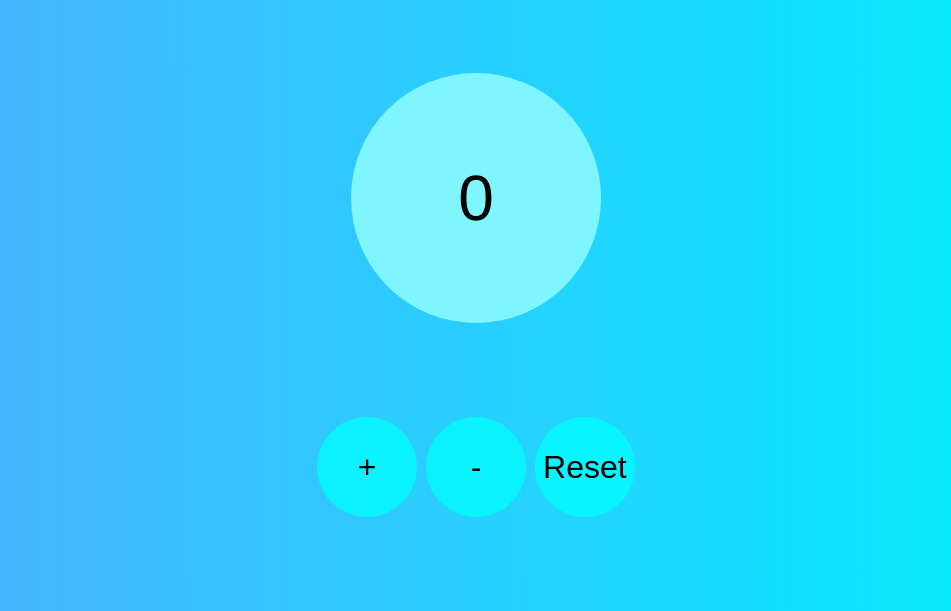
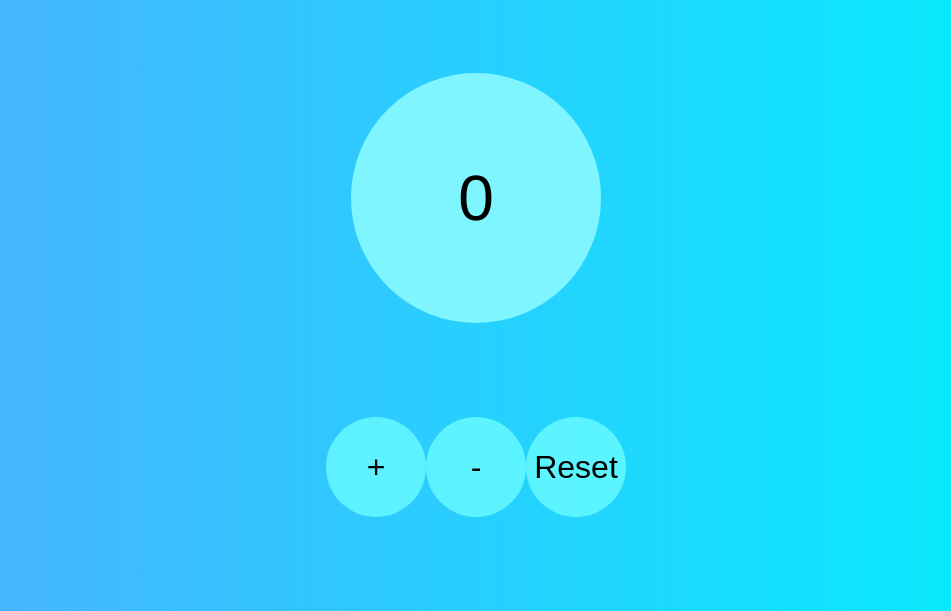
Before and after one commit to LVin100/JavaScript-Basics---Vincent-Legnani, a plain HTML site: page index.html in a window 1280 px wide. Shown: the part 189-800 px from the top of the page, without its empty margins (164-1115 px from the left). Drawn offline with Linux system fonts and the light colour scheme.

Commit message:
button creati nel js

```diff
--- a/assets/script/script.js
+++ b/assets/script/script.js
@@ -1,7 +1,32 @@
 let counter=0;
-const inc = document.getElementById('inc');
-const dec = document.getElementById('dec');
-const reset = document.getElementById('reset');
+
+const label = document.createElement("div");
+document.body.appendChild(label)
+label.setAttribute("id", "counter-label");
+let t = document.createTextNode("0");
+label.appendChild(t);
+
+const container = document.createElement("div");
+document.body.appendChild(container);
+
+const inc = document.createElement('button');
+inc.setAttribute("id", "inc");
+t= document.createTextNode("+");
+container.appendChild(inc);
+inc.appendChild(t);
+
+const dec = document.createElement('button');
+inc.setAttribute("id", "dec");
+t= document.createTextNode("-");
+container.appendChild(dec);
+dec.appendChild(t);
+
+const reset = document.createElement('button');
+inc.setAttribute("id", "reset");
+t= document.createTextNode("Reset");
+container.appendChild(reset);
+reset.appendChild(t);
+
 
 function updateDisplay(a) {
     document.getElementById("counter-label").innerHTML = a;
@@ -16,7 +41,7 @@ dec.addEventListener('click', function(){
     if(counter>0){
     updateDisplay(--counter);
     } else {
-        return;
+      return;
     }
 });
 
--- a/assets/style/style.css
+++ b/assets/style/style.css
@@ -8,7 +8,7 @@ html {
     height: 100%;
 }
 body {
-    background-image: linear-gradient(to right, #4facfe 0%, #00f2fe 100%);;
+    background-image: linear-gradient(to right, #4facfe 0%, #00f2fe 100%);
     font-size: 2rem;
     width: 100%;
     height: 100%;
@@ -22,14 +22,16 @@ body {
 
 button {
     cursor:pointer;
-    background-color: rgba(0, 255, 255, 0.75);
+    background-color: rgba(110, 255, 255, 0.75);
     border:none;
     border-radius: 50%;
     font-size: 2rem;
     width: 100px;
     height: 100px;
 }
-
+.disabled {
+    background-color: rgba(72, 168, 168, 0.75);
+}
 button:hover {
     background-color: rgba(0, 255, 255, 0.9);
 }
@@ -43,3 +45,7 @@ button:hover {
     line-height: 250px;
     font-size: 4rem;
 }
+
+.disabled {
+    background-color: rgba(72, 168, 168, 0.75);
+}
--- a/index.html
+++ b/index.html
@@ -12,12 +12,6 @@
 
 <body>
     <h1>Contatore</h1>
-    <div id="counter-label">0</div>
-        <div>
-            <button id="inc">+</button>
-            <button id="dec">-</button>
-            <button id="reset">Reset</button>
-        </div>
 
 </body>
 
```
